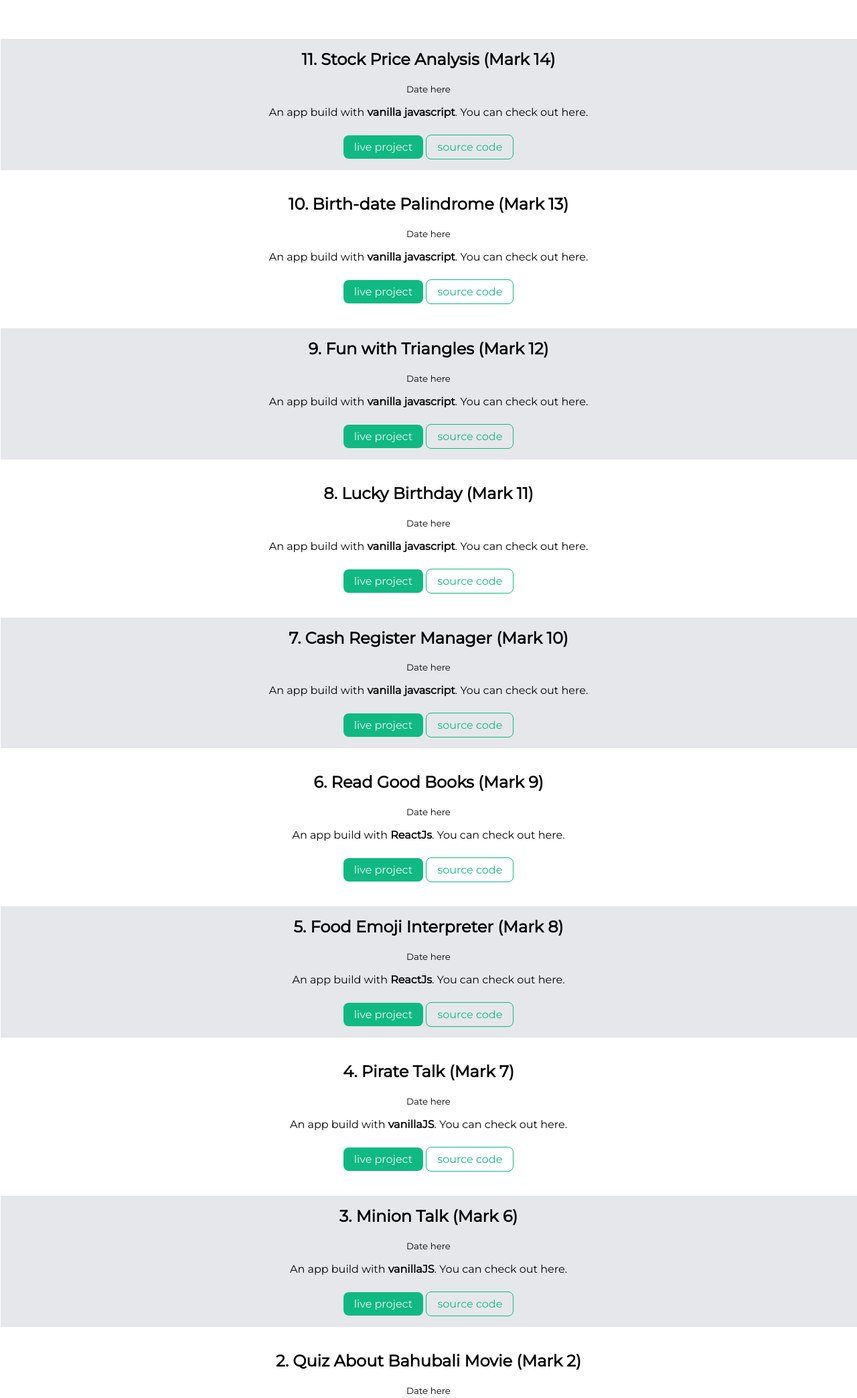
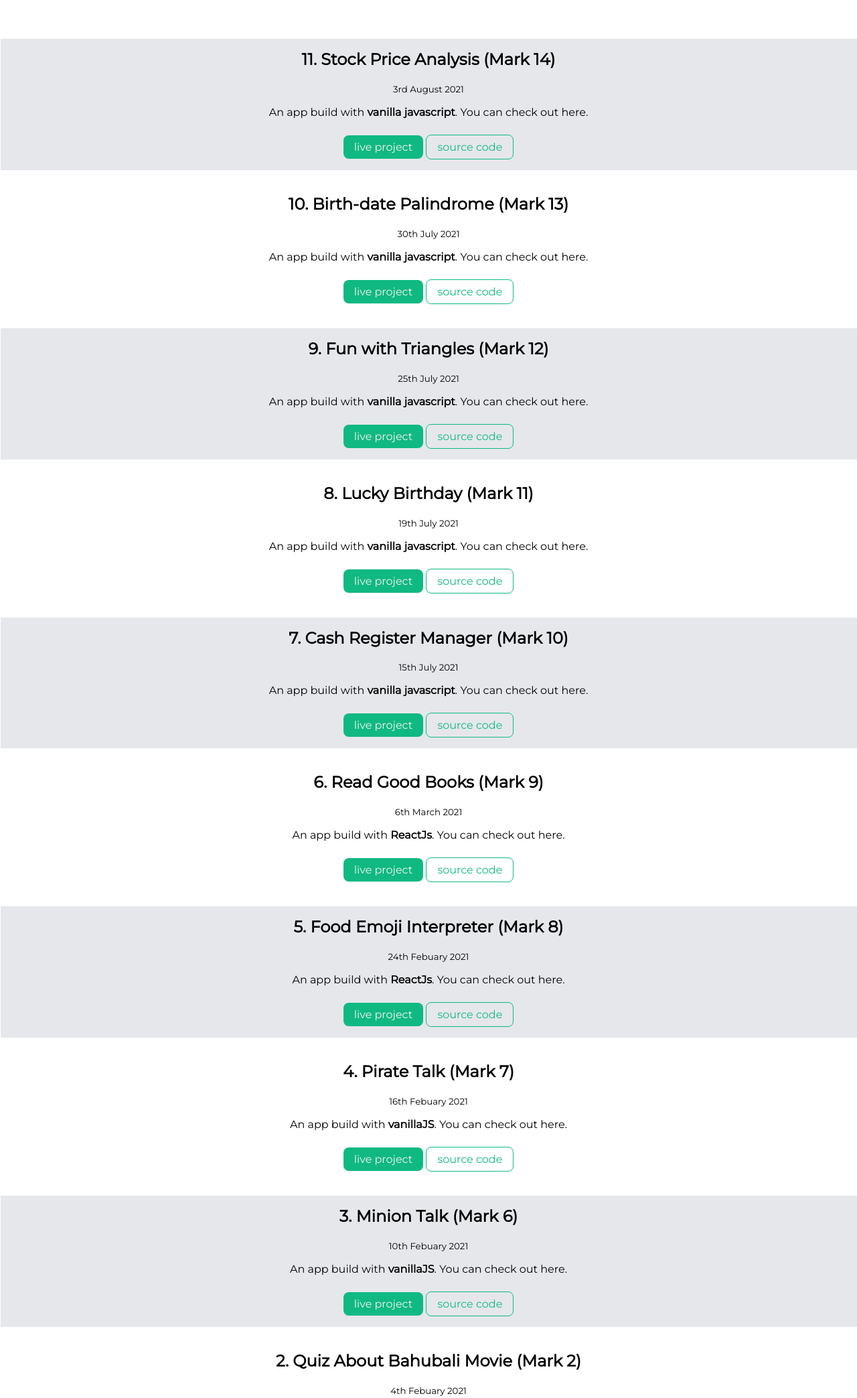
Before and after one commit to yaswanthmyneni/yaswanth-site, a plain HTML site: page project.html in a window 1280 px wide. Shown: the part 220-2307 px from the top of the page at 67% size. Drawn offline with Linux system fonts and the light colour scheme.

Commit message:
refactor: added dates to the project list

```diff
--- a/project.html
+++ b/project.html
@@ -35,35 +35,35 @@
 
         <li class="project-list">
             <h2>11. Stock Price Analysis (Mark 14)</h2>
-            <small>Date here</small>
+            <small>3rd August 2021</small>
             <p class="space-bottom">An app build with <strong>vanilla javascript</strong>. You can check out here.</p>
             <a target="_blank" class="link" href="https://stockpriceanalysis.netlify.app"> <p class="link-primary">live project</p> </a>
             <a target="_blank" class="link" href="https://github.com/yaswanthmyneni/stock-price-analysis"><p class=" link-secondary">source code</p></a>
         </li>
         <li class="project-list">
             <h2>10. Birth-date Palindrome (Mark 13)</h2>
-            <small>Date here</small>
+            <small>30th July 2021</small>
             <p class="space-bottom">An app build with <strong>vanilla javascript</strong>. You can check out here.</p>
             <a target="_blank" class="link" href="https://bdayispalindromeornot.netlify.app"> <p class="link-primary">live project</p> </a>
             <a target="_blank" class="link" href="https://github.com/yaswanthmyneni/birthday-palindrome"><p class=" link-secondary">source code</p></a>
         </li>
         <li class="project-list">
             <h2>9. Fun with Triangles (Mark 12)</h2>
-            <small>Date here</small>
+            <small>25th July 2021</small>
             <p class="space-bottom">An app build with <strong>vanilla javascript</strong>. You can check out here.</p>
             <a target="_blank" class="link" href="https://secretsoftriangle.netlify.app"> <p class="link-primary">live project</p> </a>
             <a target="_blank" class="link" href="https://github.com/yaswanthmyneni/secrets-of-triangle"><p class=" link-secondary">source code</p></a>
         </li>
         <li class="project-list">
             <h2>8. Lucky Birthday (Mark 11)</h2>
-            <small>Date here</small>
+            <small>19th July 2021</small>
             <p class="space-bottom">An app build with <strong>vanilla javascript</strong>. You can check out here.</p>
             <a target="_blank" class="link" href="https://bdayisluckyornot.netlify.app"> <p class="link-primary">live project</p> </a>
             <a target="_blank" class="link" href="https://github.com/yaswanthmyneni/lucky-number"><p class=" link-secondary">source code</p></a>
         </li>
         <li class="project-list">
             <h2>7. Cash Register Manager (Mark 10)</h2>
-            <small>Date here</small>
+            <small>15th July 2021</small>
             <p class="space-bottom">An app build with <strong>vanilla javascript</strong>. You can check out here.</p>
             <a target="_blank" class="link" href="https://calculatecashremainder.netlify.app/"> <p class="link-primary">live project</p> </a>
             <a target="_blank" class="link" href="https://github.com/yaswanthmyneni/cash-register-manager"><p class=" link-secondary">source code</p></a>
@@ -71,7 +71,7 @@
 
         <li class="project-list">
             <h2>6. Read Good Books (Mark 9)</h2>
-            <small>Date here</small>
+            <small>6th March 2021</small>
             <p class="space-bottom">An app build with <strong>ReactJs</strong>. You can check out here.</p>
             <a target="_blank" class="link" href="https://yr72o.csb.app/"> <p class="link-primary">live project</p> </a>
             <a target="_blank" class="link" href="https://github.com/yaswanthmyneni/goodbooks-list"><p class=" link-secondary">source code</p></a>
@@ -79,7 +79,7 @@
 
         <li class="project-list">
             <h2>5. Food Emoji Interpreter (Mark 8)</h2>
-            <small>Date here</small>
+            <small>24th Febuary 2021</small>
             <p class="space-bottom">An app build with <strong>ReactJs</strong>. You can check out here.</p>
             <a target="_blank" class="link" href="https://yfefz.csb.app/"> <p class="link-primary">live project</p> </a>
             <a target="_blank" class="link" href="https://github.com/yaswanthmyneni/emoji-name-indicator"><p class=" link-secondary">source code</p></a>
@@ -87,7 +87,7 @@
 
         <li class="project-list">
             <h2>4. Pirate Talk (Mark 7)</h2>
-            <small>Date here</small>
+            <small>16th Febuary 2021</small>
             <p class="space-bottom">An app build with <strong>vanillaJS</strong>. You can check out here.</p>
             <a target="_blank" class="link" href="https://piratespeech.netlify.app"> <p class=" link-primary">live project</p> </a>
             <a target="_blank" class="link" href="https://github.com/yaswanthmyneni/language-translator-2"><p class=" link-secondary">source code</p></a>
@@ -95,7 +95,7 @@
 
         <li class="project-list">
             <h2>3. Minion Talk (Mark 6)</h2>
-            <small>Date here</small>
+            <small>10th Febuary 2021</small>
             <p class="space-bottom">An app build with <strong>vanillaJS</strong>. You can check out here.</p>
             <a target="_blank" class="link" href="https://minionspeech.netlify.app"> <p class="link-primary">live project</p> </a>
             <a target="_blank" class="link" href="https://github.com/yaswanthmyneni/language-translator"><p class=" link-secondary">source code</p></a>
@@ -104,7 +104,7 @@
 
         <li class="project-list">
             <h2>2. Quiz About Bahubali Movie (Mark 2)</h2>
-            <small>Date here</small>
+            <small>4th Febuary 2021</small>
             <p class="space-bottom">A CLI app build with <strong>nodeJs</strong>. You can check out here.</p>
             <a target="_blank" class="link" href="https://replit.com/@yaswanthmyneni/CLI-2?embed=1&putput=1#index.js"> <p class="link-primary">live project</p> </a>
             <a target="_blank" class="link" href="https://github.com/yaswanthmyneni/quiz-about-bahubali"><p class=" link-secondary">source code</p></a>
@@ -112,7 +112,7 @@
 
         <li class="project-list">
             <h2>1. How Well Do You Know Me (Mark 1)</h2>
-            <small>Date here</small>
+            <small>1st Febuary 2021</small>
             <p class="space-bottom">A CLI app build with <strong>nodeJs</strong>. You can check out here.</p>
             <a target="_blank" class="link" href="https://replit.com/@yaswanthmyneni/CLI?embed=1&putput=1#index.js"> <p class="link-primary">live project</p> </a>
             <a target="_blank" class="link" href="https://github.com/yaswanthmyneni/quiz-aboutme"><p class=" link-secondary">source code</p></a>
```
